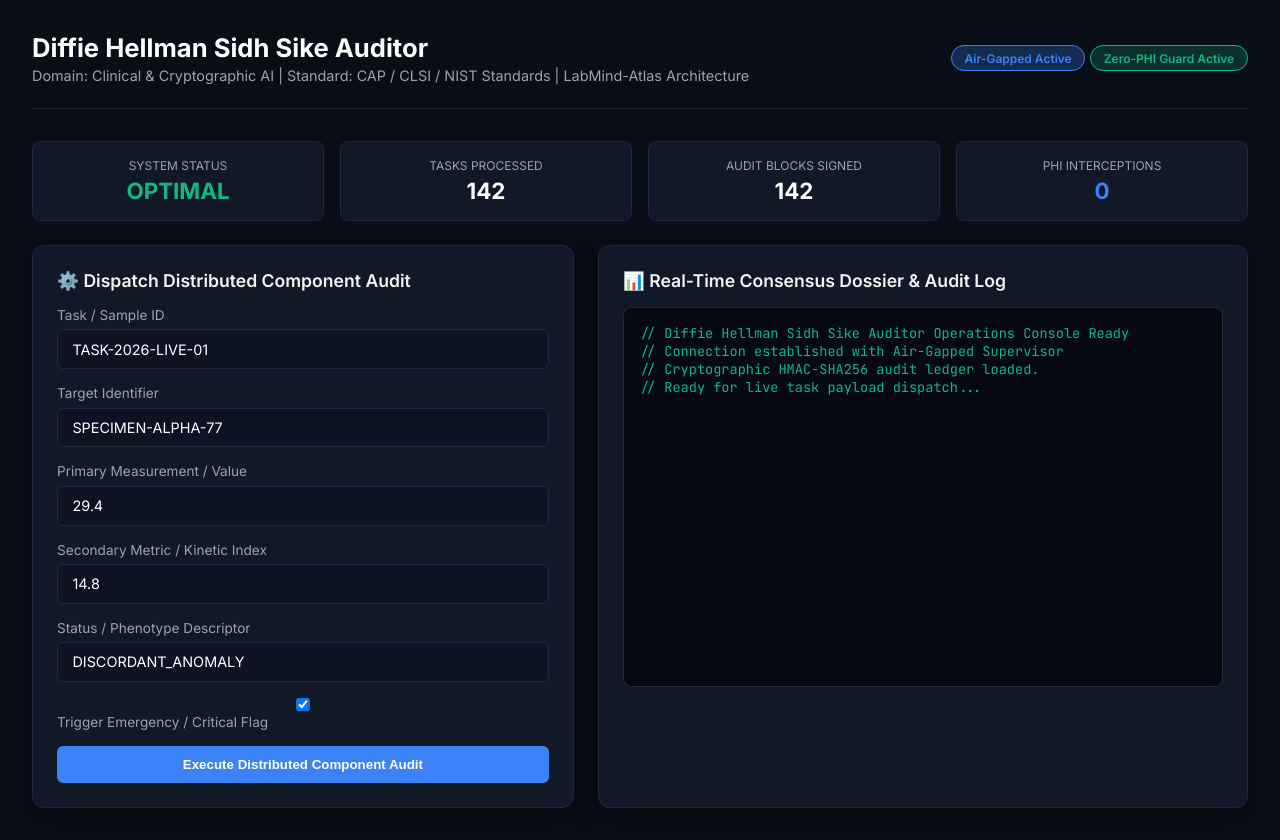
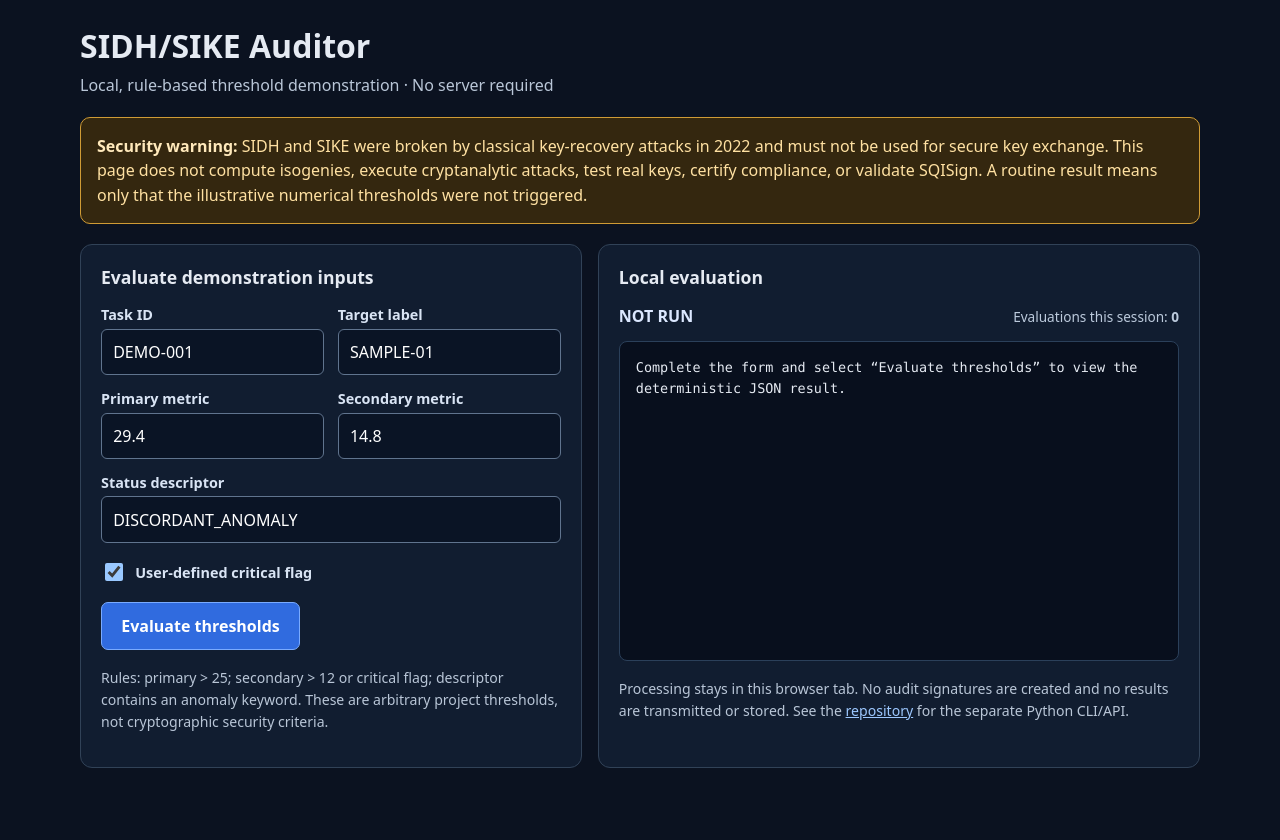
Before and after one commit to abusuraihsakhri/diffie-hellman-sidh-sike-auditor, a plain HTML site: page web/index.html in a window 1280 px wide. After the commit the page ends 800 px from the top, so only its background shows below. Drawn offline with Linux system fonts and the light colour scheme.

Commit message:
Fix offline threshold demo and add Pages deployment

```diff
--- /dev/null
+++ b/web/audit.js
@@ -0,0 +1,89 @@
+/* Deterministic, client-side demonstration of the legacy Python threshold rules.
+   This is not an SIDH/SIKE implementation or cryptographic security assessment. */
+(function (root) {
+  'use strict';
+
+  function evaluateAudit(input) {
+    if (!input || typeof input !== 'object') throw new TypeError('Audit input is required');
+    const taskId = String(input.task_id ?? '').trim();
+    const target = String(input.target_identifier ?? '').trim();
+    const descriptor = String(input.status_descriptor ?? '').trim();
+    const primary = input.primary_metric;
+    const secondary = input.secondary_metric;
+    if (!taskId || !target || !descriptor) throw new Error('All identifier and descriptor fields are required');
+    if (typeof primary !== 'number' || !Number.isFinite(primary) ||
+        typeof secondary !== 'number' || !Number.isFinite(secondary)) {
+      throw new Error('Both metrics must be finite numbers');
+    }
+    if (typeof input.is_critical_flag !== 'boolean') throw new Error('Critical flag must be boolean');
+
+    const alerts = [];
+    if (primary > 25) alerts.push({
+      source: 'InvariantQCWorker', level: 'ELEVATED_RISK',
+      detail: 'Primary metric is greater than the demonstration threshold of 25.'
+    });
+    if (input.is_critical_flag || secondary > 12) alerts.push({
+      source: 'SafetyEscalationWorker',
+      level: input.is_critical_flag ? 'CRITICAL_STAT_PANIC' : 'ELEVATED_RISK',
+      detail: input.is_critical_flag
+        ? 'The user-supplied critical flag is set.'
+        : 'Secondary metric is greater than the demonstration threshold of 12.'
+    });
+    if (['DISCORDANT', 'ANOMALY', 'MUTANT', 'VIOLATION', 'FAIL', 'REJECT']
+      .some(token => descriptor.toUpperCase().includes(token))) {
+      alerts.push({
+        source: 'ProtocolConformanceWorker', level: 'ELEVATED_RISK',
+        detail: 'Descriptor contains a demonstration anomaly keyword.'
+      });
+    }
+    const critical = alerts.some(a => a.level === 'CRITICAL_STAT_PANIC');
+    const status = critical ? 'CRITICAL_STAT_PANIC' :
+      alerts.length ? 'ELEVATED_RISK' : 'ROUTINE';
+    return {
+      task_id: taskId,
+      target_identifier: target,
+      overall_urgency: status,
+      total_alerts: alerts.length,
+      alerts,
+      cryptographic_assurance: 'NOT_ASSESSED',
+      security_notice: 'SIDH/SIKE are cryptographically broken. These arbitrary numerical rules do not validate any cryptosystem.',
+      methodology: 'Offline demonstration mirroring the three legacy agents/workers threshold checks; no server or signing key is used.'
+    };
+  }
+
+  if (typeof module !== 'undefined' && module.exports) module.exports = { evaluateAudit };
+  if (typeof document === 'undefined') return;
+
+  const form = document.getElementById('audit-form');
+  if (!form) return;
+  const output = document.getElementById('output');
+  const status = document.getElementById('status');
+  const count = document.getElementById('task-count');
+  let processed = 0;
+
+  form.addEventListener('submit', function (event) {
+    event.preventDefault();
+    const primaryRaw = document.getElementById('primary').value;
+    const secondaryRaw = document.getElementById('secondary').value;
+    try {
+      if (!primaryRaw.trim() || !secondaryRaw.trim()) throw new Error('Enter both metrics');
+      const result = evaluateAudit({
+        task_id: document.getElementById('task-id').value,
+        target_identifier: document.getElementById('target').value,
+        primary_metric: Number(primaryRaw),
+        secondary_metric: Number(secondaryRaw),
+        status_descriptor: document.getElementById('descriptor').value,
+        is_critical_flag: document.getElementById('critical').checked
+      });
+      processed++;
+      count.textContent = String(processed);
+      status.textContent = result.overall_urgency.replaceAll('_', ' ');
+      status.dataset.level = result.overall_urgency;
+      output.textContent = JSON.stringify(result, null, 2);
+    } catch (error) {
+      status.textContent = 'INVALID INPUT';
+      status.dataset.level = 'INVALID';
+      output.textContent = String(error.message || error);
+    }
+  });
+})(typeof globalThis !== 'undefined' ? globalThis : this);
--- a/web/index.html
+++ b/web/index.html
@@ -1,236 +1,79 @@
-<!DOCTYPE html>
+<!doctype html>
 <html lang="en">
 <head>
-    <meta charset="UTF-8">
-    <meta name="viewport" content="width=device-width, initial-scale=1.0">
-    <title>Diffie Hellman Sidh Sike Auditor — Operations Console</title>
-    <link href="https://fonts.googleapis.com/css2?family=Inter:wght@300;400;600;700&family=JetBrains+Mono:wght@400;600&display=swap" rel="stylesheet">
-    <style>
-        :root {
-            --bg: #090d16;
-            --card: #111827;
-            --border: #1f293d;
-            --accent: #3b82f6;
-            --accent-glow: rgba(59, 130, 246, 0.25);
-            --text: #f3f4f6;
-            --text-muted: #9ca3af;
-            --danger: #ef4444;
-            --warning: #f59e0b;
-            --success: #10b981;
-        }
-        * { box-sizing: border-box; margin: 0; padding: 0; }
-        body {
-            font-family: 'Inter', sans-serif;
-            background: var(--bg);
-            color: var(--text);
-            padding: 2rem;
-            min-height: 100vh;
-        }
-        .header {
-            display: flex;
-            justify-content: space-between;
-            align-items: center;
-            border-bottom: 1px solid var(--border);
-            padding-bottom: 1.5rem;
-            margin-bottom: 2rem;
-        }
-        .header-title h1 { font-size: 1.6rem; font-weight: 700; color: #fff; }
-        .header-title p { color: var(--text-muted); font-size: 0.9rem; margin-top: 0.25rem; }
-        .badge {
-            display: inline-block;
-            padding: 0.3rem 0.8rem;
-            border-radius: 9999px;
-            font-size: 0.75rem;
-            font-weight: 600;
-            background: var(--accent-glow);
-            color: var(--accent);
-            border: 1px solid var(--accent);
-        }
-        .grid {
-            display: grid;
-            grid-template-columns: 1fr 1.2fr;
-            gap: 1.5rem;
-        }
-        .card {
-            background: var(--card);
-            border: 1px solid var(--border);
-            border-radius: 12px;
-            padding: 1.5rem;
-            box-shadow: 0 10px 25px rgba(0,0,0,0.3);
-        }
-        .card h2 {
-            font-size: 1.1rem;
-            font-weight: 600;
-            margin-bottom: 1rem;
-            display: flex;
-            align-items: center;
-            gap: 0.5rem;
-        }
-        .form-group { margin-bottom: 1rem; }
-        label { display: block; font-size: 0.85rem; color: var(--text-muted); margin-bottom: 0.4rem; }
-        input, select, textarea {
-            width: 100%;
-            padding: 0.65rem 0.9rem;
-            background: #0d1322;
-            border: 1px solid var(--border);
-            border-radius: 6px;
-            color: #fff;
-            font-family: inherit;
-            font-size: 0.9rem;
-        }
-        input:focus, textarea:focus { outline: none; border-color: var(--accent); }
-        .btn {
-            background: var(--accent);
-            color: #fff;
-            border: none;
-            padding: 0.7rem 1.4rem;
-            border-radius: 6px;
-            font-weight: 600;
-            cursor: pointer;
-            transition: 0.2s;
-            width: 100%;
-        }
-        .btn:hover { background: #2563eb; }
-        .terminal {
-            background: #060911;
-            border: 1px solid var(--border);
-            border-radius: 8px;
-            padding: 1rem;
-            font-family: 'JetBrains Mono', monospace;
-            font-size: 0.85rem;
-            color: #10b981;
-            height: 380px;
-            overflow-y: auto;
-            white-space: pre-wrap;
-        }
-        .metrics-bar {
-            display: grid;
-            grid-template-columns: repeat(4, 1fr);
-            gap: 1rem;
-            margin-bottom: 1.5rem;
-        }
-        .metric-box {
-            background: var(--card);
-            border: 1px solid var(--border);
-            border-radius: 8px;
-            padding: 1rem;
-            text-align: center;
-        }
-        .metric-val { font-size: 1.4rem; font-weight: 700; color: #fff; margin-top: 0.25rem; }
-        .metric-label { font-size: 0.75rem; color: var(--text-muted); text-transform: uppercase; }
-    </style>
+  <meta charset="utf-8">
+  <meta name="viewport" content="width=device-width, initial-scale=1">
+  <meta name="color-scheme" content="dark">
+  <meta name="description" content="Offline educational demonstration of the repository's threshold-based SIDH/SIKE-labelled auditor. Not cryptographic validation.">
+  <title>SIDH/SIKE Auditor — Threshold Demonstration</title>
+  <style>
+    :root{font-family:system-ui,-apple-system,Segoe UI,sans-serif;color-scheme:dark;background:#0b1220;color:#e5eaf2}
+    *{box-sizing:border-box}
+    body{margin:0;padding:1.5rem}
+    main{max-width:1120px;margin:auto}
+    h1{font-size:clamp(1.5rem,3vw,2rem);margin:0 0 .35rem}
+    h2{font-size:1.1rem;margin:0 0 1rem}
+    p{line-height:1.55}
+    .intro{color:#b9c6d7;margin:.25rem 0 1.25rem}
+    .notice{padding:.95rem 1rem;border:1px solid #cf9b35;border-radius:10px;background:#34270f;color:#ffe1a2;line-height:1.55;margin-bottom:1.25rem}
+    .notice strong{color:#ffe9bb}
+    .layout{display:grid;grid-template-columns:minmax(0,1fr) minmax(0,1.2fr);gap:1rem}
+    .panel{background:#111d30;border:1px solid #314257;border-radius:12px;padding:1.25rem;min-width:0}
+    .fields{display:grid;grid-template-columns:repeat(2,minmax(0,1fr));gap:.85rem}
+    .field{display:flex;flex-direction:column;gap:.3rem}
+    .field.wide{grid-column:1/-1}
+    label{font-size:.9rem;font-weight:600;color:#d9e4f4}
+    input[type=text],input[type=number]{width:100%;min-width:0;background:#0a1425;color:#fff;border:1px solid #60748e;border-radius:6px;padding:.7rem;font:inherit}
+    input:focus-visible,button:focus-visible{outline:3px solid #7cb8ff;outline-offset:2px}
+    .check{display:flex;align-items:center;gap:.6rem;margin:1.1rem 0}
+    .check input{width:1.1rem;height:1.1rem}
+    button{background:#306bdf;color:#fff;border:1px solid #7aabff;border-radius:7px;padding:.75rem 1.2rem;font:inherit;font-weight:700;cursor:pointer}
+    button:hover{background:#2058c5}
+    .statusline{display:flex;align-items:center;justify-content:space-between;gap:1rem;margin-bottom:.85rem;flex-wrap:wrap}
+    .eyebrow{color:#bccadc;font-size:.85rem}
+    #status{font-weight:700;color:#dce8ff}
+    #status[data-level=CRITICAL_STAT_PANIC],#status[data-level=INVALID]{color:#ff9b96}
+    #status[data-level=ELEVATED_RISK]{color:#ffd18b}
+    #output{margin:0;min-height:320px;max-height:490px;overflow:auto;white-space:pre-wrap;overflow-wrap:anywhere;font: .84rem/1.55 ui-monospace,SFMono-Regular,Consolas,monospace;background:#080f1d;border:1px solid #2b405a;border-radius:8px;padding:1rem}
+    .foot{color:#b9c6d7;font-size:.88rem;margin-top:1.1rem}
+    .foot a{color:#9dc8ff}
+    @media(max-width:800px){body{padding:1rem}.layout{grid-template-columns:1fr}}
+    @media(max-width:450px){.fields{grid-template-columns:1fr}}
+  </style>
 </head>
 <body>
-
-    <div class="header">
-        <div class="header-title">
-            <h1>Diffie Hellman Sidh Sike Auditor</h1>
-            <p>Domain: Clinical & Cryptographic AI | Standard: CAP / CLSI / NIST Standards | LabMind-Atlas Architecture</p>
+<main>
+  <header>
+    <h1>SIDH/SIKE Auditor</h1>
+    <p class="intro">Local, rule-based threshold demonstration · No server required</p>
+  </header>
+  <aside class="notice" role="note">
+    <strong>Security warning:</strong> SIDH and SIKE were broken by classical key-recovery attacks in 2022 and must not be used for secure key exchange. This page does not compute isogenies, execute cryptanalytic attacks, test real keys, certify compliance, or validate SQISign. A routine result means only that the illustrative numerical thresholds were not triggered.
+  </aside>
+  <div class="layout">
+    <section class="panel" aria-labelledby="entry-title">
+      <h2 id="entry-title">Evaluate demonstration inputs</h2>
+      <form id="audit-form">
+        <div class="fields">
+          <div class="field"><label for="task-id">Task ID</label><input id="task-id" type="text" value="DEMO-001" required maxlength="120"></div>
+          <div class="field"><label for="target">Target label</label><input id="target" type="text" value="SAMPLE-01" required maxlength="120"></div>
+          <div class="field"><label for="primary">Primary metric</label><input id="primary" type="number" value="29.4" step="any" required></div>
+          <div class="field"><label for="secondary">Secondary metric</label><input id="secondary" type="number" value="14.8" step="any" required></div>
+          <div class="field wide"><label for="descriptor">Status descriptor</label><input id="descriptor" type="text" value="DISCORDANT_ANOMALY" required maxlength="120"></div>
         </div>
-        <div>
-            <span class="badge">Air-Gapped Active</span>
-            <span class="badge" style="background: rgba(16,185,129,0.2); color: #10b981; border-color: #10b981;">Zero-PHI Guard Active</span>
-        </div>
-    </div>
-
-    <div class="metrics-bar">
-        <div class="metric-box">
-            <div class="metric-label">System Status</div>
-            <div class="metric-val" style="color: var(--success);" id="m-status">OPTIMAL</div>
-        </div>
-        <div class="metric-box">
-            <div class="metric-label">Tasks Processed</div>
-            <div class="metric-val" id="m-tasks">142</div>
-        </div>
-        <div class="metric-box">
-            <div class="metric-label">Audit Blocks Signed</div>
-            <div class="metric-val" id="m-audit">142</div>
-        </div>
-        <div class="metric-box">
-            <div class="metric-label">PHI Interceptions</div>
-            <div class="metric-val" style="color: var(--accent);" id="m-phi">0</div>
-        </div>
-    </div>
-
-    <div class="grid">
-        <div class="card">
-            <h2>⚙️ Dispatch Distributed Component Audit</h2>
-            <div class="form-group">
-                <label>Task / Sample ID</label>
-                <input type="text" id="task_id" value="TASK-2026-LIVE-01">
-            </div>
-            <div class="form-group">
-                <label>Target Identifier</label>
-                <input type="text" id="target_id" value="SPECIMEN-ALPHA-77">
-            </div>
-            <div class="form-group">
-                <label>Primary Measurement / Value</label>
-                <input type="number" id="primary_metric" value="29.4" step="0.1">
-            </div>
-            <div class="form-group">
-                <label>Secondary Metric / Kinetic Index</label>
-                <input type="number" id="secondary_metric" value="14.8" step="0.1">
-            </div>
-            <div class="form-group">
-                <label>Status / Phenotype Descriptor</label>
-                <input type="text" id="status_descriptor" value="DISCORDANT_ANOMALY">
-            </div>
-            <div class="form-group">
-                <label><input type="checkbox" id="is_critical" checked> Trigger Emergency / Critical Flag</label>
-            </div>
-            <button class="btn" onclick="runAudit()">Execute Distributed Component Audit</button>
-        </div>
-
-        <div class="card">
-            <h2>📊 Real-Time Consensus Dossier & Audit Log</h2>
-            <div class="terminal" id="outputConsole">// Diffie Hellman Sidh Sike Auditor Operations Console Ready
-// Connection established with Air-Gapped Supervisor
-// Cryptographic HMAC-SHA256 audit ledger loaded.
-// Ready for live task payload dispatch...</div>
-        </div>
-    </div>
-
-    <script>
-        async function runAudit() {
-            const consoleEl = document.getElementById('outputConsole');
-            consoleEl.innerText = "// Dispatching task across specialized workers...
-// Invoking InvariantQCWorker, SafetyEscalationWorker, ProtocolWorker...";
-
-            const payload = {
-                task_id: document.getElementById('task_id').value,
-                target_identifier: document.getElementById('target_id').value,
-                primary_metric: parseFloat(document.getElementById('primary_metric').value),
-                secondary_metric: parseFloat(document.getElementById('secondary_metric').value),
-                status_descriptor: document.getElementById('status_descriptor').value,
-                is_critical_flag: document.getElementById('is_critical').checked
-            };
-
-            try {
-                const res = await fetch('/api/audit', {
-                    method: 'POST',
-                    headers: { 'Content-Type': 'application/json' },
-                    body: JSON.stringify(payload)
-                });
-                const data = await res.json();
-                consoleEl.innerText = JSON.stringify(data, null, 2);
-                document.getElementById('m-tasks').innerText = parseInt(document.getElementById('m-tasks').innerText) + 1;
-                document.getElementById('m-audit').innerText = parseInt(document.getElementById('m-audit').innerText) + 1;
-            } catch (err) {
-                consoleEl.innerText = "// Offline / Simulation Output:\n" + JSON.stringify({
-                    dossier_id: "DOSSIER-SIM-" + Math.floor(Math.random()*10000),
-                    system: "diffie-hellman-sidh-sike-auditor",
-                    domain: "Clinical & Cryptographic AI",
-                    task_id: payload.task_id,
-                    overall_urgency: payload.is_critical_flag ? "CRITICAL_STAT_PANIC" : "ELEVATED_RISK",
-                    integrity_status: "DISCORDANT_ANOMALY",
-                    alerts: [
-                        { worker: "InvariantQCWorker", alert: "Primary metric exceeds upper reference bound" },
-                        { worker: "SafetyEscalationWorker", alert: "Critical emergency interlock flag active" }
-                    ],
-                    audit_hash: "HMAC_SHA256_e83f9a72b941d6c381f9"
-                }, null, 2);
-            }
-        }
-    </script>
+        <label class="check" for="critical"><input id="critical" type="checkbox" checked> User-defined critical flag</label>
+        <button type="submit">Evaluate thresholds</button>
+      </form>
+      <p class="foot">Rules: primary &gt; 25; secondary &gt; 12 or critical flag; descriptor contains an anomaly keyword. These are arbitrary project thresholds, not cryptographic security criteria.</p>
+    </section>
+    <section class="panel" aria-labelledby="results-title">
+      <h2 id="results-title">Local evaluation</h2>
+      <div class="statusline"><span id="status" role="status">NOT RUN</span><span class="eyebrow">Evaluations this session: <strong id="task-count">0</strong></span></div>
+      <pre id="output" aria-live="polite">Complete the form and select “Evaluate thresholds” to view the deterministic JSON result.</pre>
+      <p class="foot">Processing stays in this browser tab. No audit signatures are created and no results are transmitted or stored. See the <a href="https://github.com/abusuraihsakhri/diffie-hellman-sidh-sike-auditor">repository</a> for the separate Python CLI/API.</p>
+    </section>
+  </div>
+</main>
+<script src="./audit.js" defer></script>
 </body>
 </html>
```
Also changed, not shown: 2 other files.
